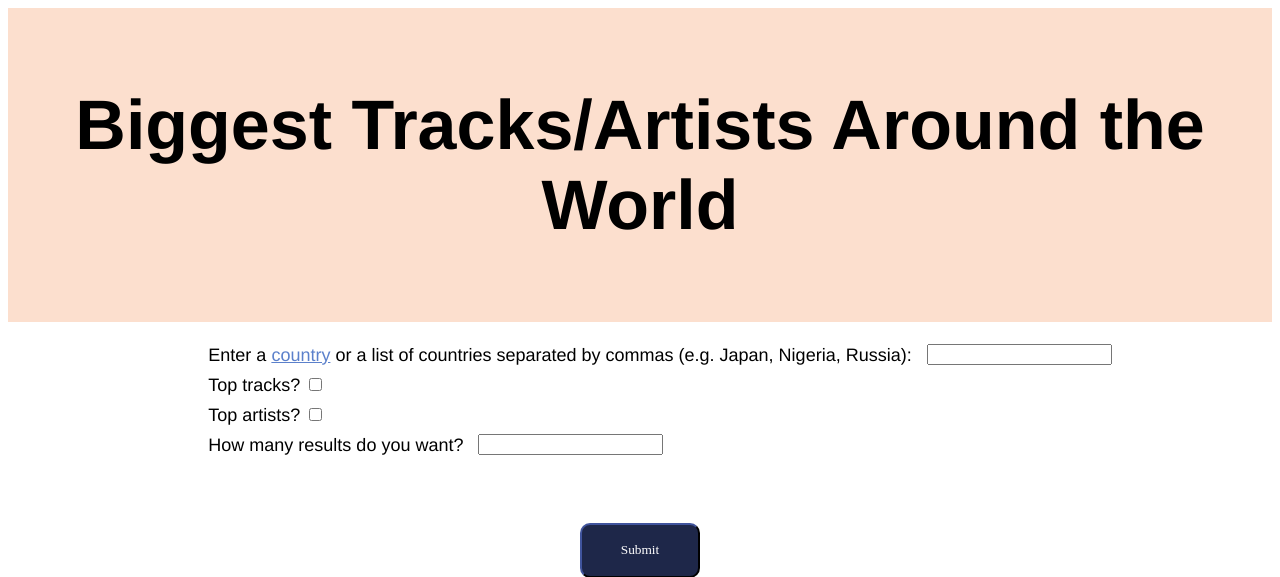
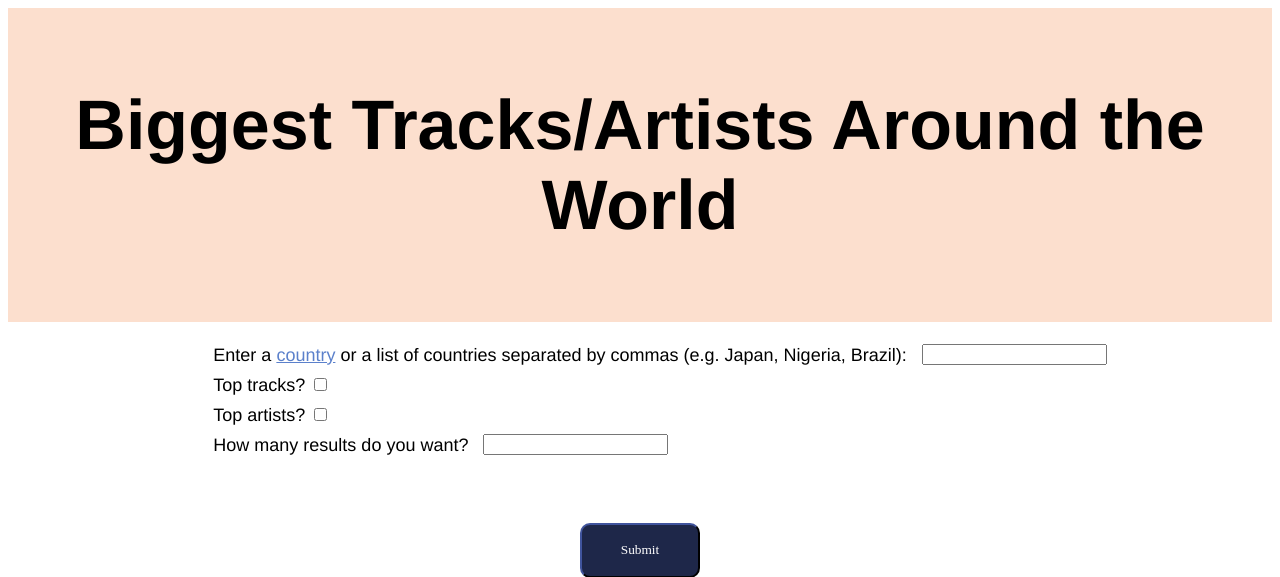
Before and after one commit to fujikenji/topmusicmap, a Flask app: page / in a window 1280 px wide. Shown: the top 577 px of the page. Run offline with Flask 2, Linux system fonts and the light colour scheme; parts of the project's set-up code (start-up, migrations or seed data) failed here and were passed over.

Commit message:
Minor word change

```diff
--- a/templates/topmusictemplate.html
+++ b/templates/topmusictemplate.html
@@ -17,7 +17,7 @@
             <li style="color: red">{{ prompt }}</li>
             {% endif %}
             <li class="form-inline">
-                <label for="country">Enter a <a href="https://en.wikipedia.org/wiki/List_of_ISO_3166_country_codes" target="_blank" rel="noopener noreferrer">country</a> or a list of countries separated by commas (e.g. Japan, Nigeria, Russia):</label>
+                <label for="country">Enter a <a href="https://en.wikipedia.org/wiki/List_of_ISO_3166_country_codes" target="_blank" rel="noopener noreferrer">country</a> or a list of countries separated by commas (e.g. Japan, Nigeria, Brazil):</label>
                 <input type="text" id="country" name="country"/>
             </li>
             <li>
@@ -32,9 +32,6 @@
                 <label for="results">How many results do you want?</label>
                 <input type="text" id="results" name="results"/>
             </li>
-{#            <li>#}
-{#                <input type="submit" value="Submit">#}
-{#            </li>#}
         </ul>
         <div class="form">
             <input type="submit" value="Submit">
```
